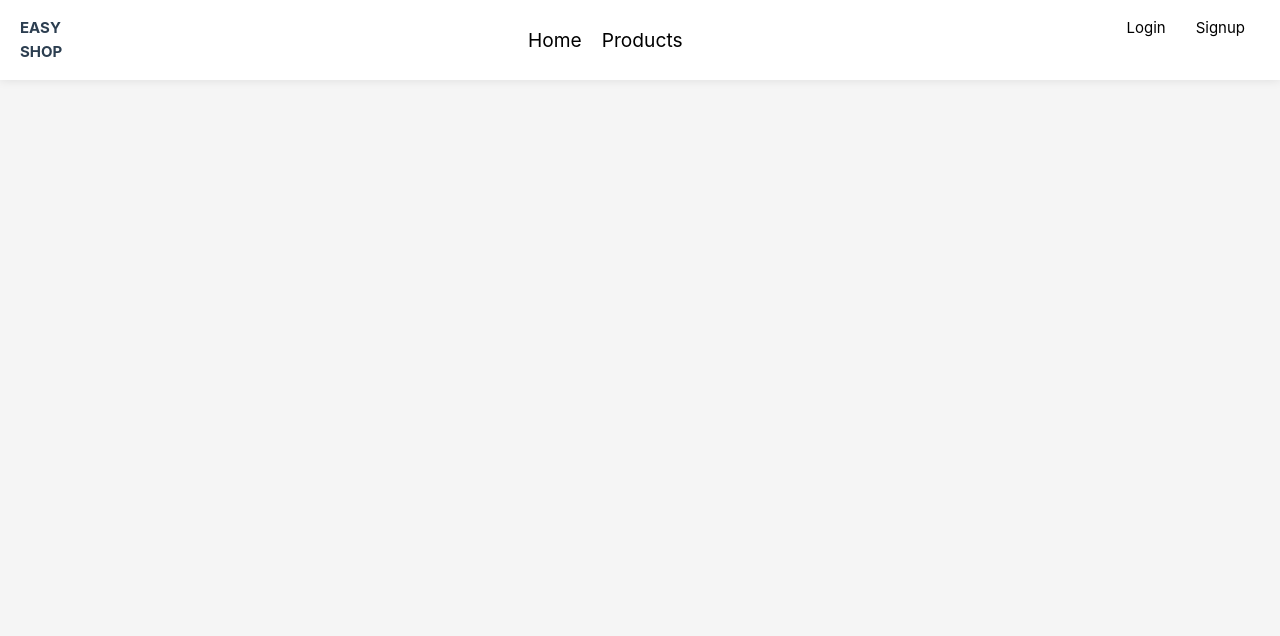
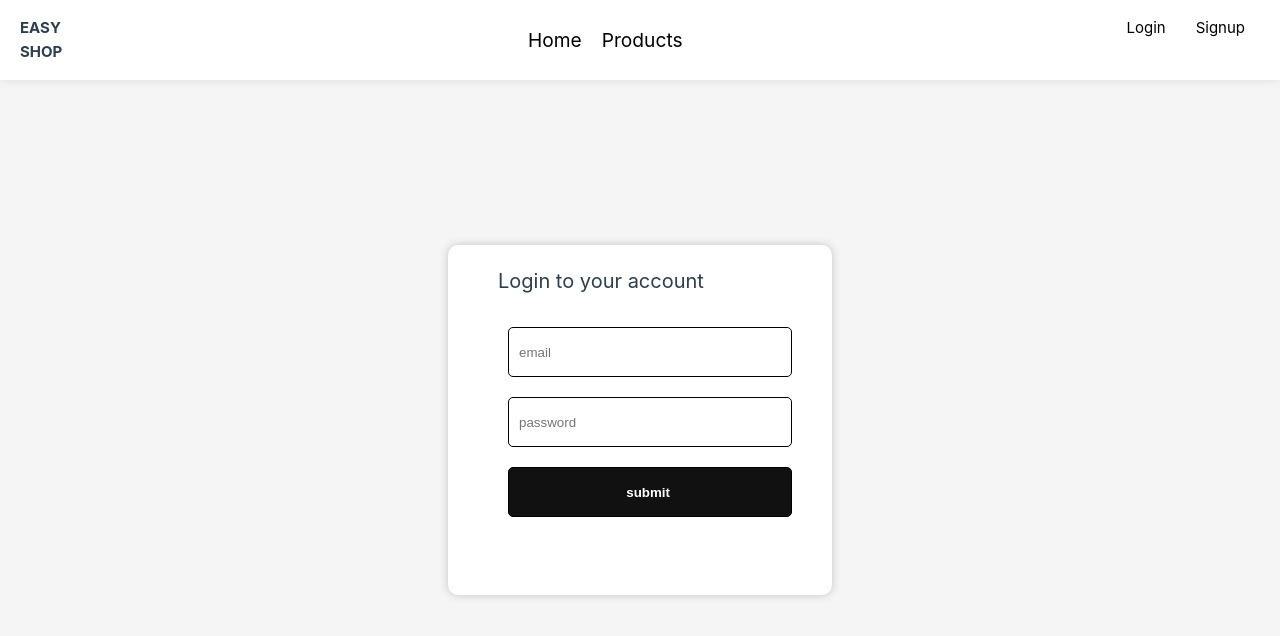
Before and after one commit to jrivo/esgi-ecommerce, a Vue app in the folder front/: page /login in a window 1280 px wide. Shown: the top 636 px of the page. Built offline with nearby package versions, Linux system fonts and the light colour scheme.

Commit message:
Create login page

```diff
--- a/front/src/router/index.js
+++ b/front/src/router/index.js
@@ -3,7 +3,7 @@ import HomeView from "../views/HomeView.vue";
 import FormView from "../views/FormView.vue";
 import ProductsView from "../views/ProductsView.vue";
 import ProductView from "../views/ProductView.vue";
-
+import LoginView from "../views/LoginView.vue";
 const router = createRouter({
   history: createWebHistory(import.meta.env.BASE_URL),
 
@@ -29,6 +29,11 @@ const router = createRouter({
       component: ProductView,
     },
     {
+      path: "/login",
+      name: "login",
+      component: LoginView,
+    },
+    {
       path: "/formView",
       name: "formView",
       component: FormView,
--- a/front/src/views/FormView.vue
+++ b/front/src/views/FormView.vue
@@ -13,6 +13,7 @@ const initialValues = reactive({
 
 // Fonction de validation du Form
 function validate(values) {
+    console.log("validate", values);
     const errors = {};
     if (!values.email) {
         errors.email = "Required";
--- /dev/null
+++ b/front/src/views/LoginView.vue
@@ -0,0 +1,134 @@
+<script setup>
+import VueFormik from "@/components/Form/VueFormik.vue";
+import VueField from "@/components/Form/VueField.vue";
+import { reactive } from "vue";
+
+// Valeur du Form
+const initialValues = reactive({
+    email: "",
+    date: "",
+    password: "",
+    color: "",
+});
+
+// Fonction de validation du Form
+function validate(values) {
+    console.log("validate", values);
+    const errors = {};
+    if (!values.email) {
+        errors.email = "Required";
+    } else if (!/^[A-Z0-9._%+-]+@[A-Z0-9.-]+\.[A-Z]{2,}$/i.test(values.email)) {
+        errors.email = "Invalid email address";
+    }
+    if (!values.password) {
+        errors.password = "Required";
+    }
+    if (!values.color) {
+        errors.color = "Required";
+    }
+    return errors;
+}
+
+// Fonction à éxécuté lors de l'evement sumbit => validate OK (donnée valide)
+function print(val, { setIsSubmitting }) {
+    console.log(val);
+    setIsSubmitting(true);
+}
+</script>
+
+<template>
+    <div class="main-container">
+        <div class="login-card">
+            <VueFormik
+                v-slot="{ values, errors, handleSubmit, isSubmitting }"
+                :initialValues="initialValues"
+                :validate="validate"
+                @submit="print"
+            >
+                <h1 class="title">Login to your account</h1>
+                <!--
+                {{ JSON.stringify(values) }}
+                {{ errors }}
+                {{ isSubmitting }} -->
+
+                <!-- EXEMPLE => A MODIFIER -->
+                <VueField
+                    type="email"
+                    name="email"
+                    placeholder="email"
+                    class="input"
+                />
+                <VueField
+                    name="password"
+                    type="password"
+                    placeholder="password"
+                    class="input"
+                />
+                <VueField
+                    name="button"
+                    value="submit "
+                    :disabled="isSubmitting"
+                    type="submit"
+                    class="submit-button"
+                />
+                <!-- EXEMPLE => A MODIFIER -->
+            </VueFormik>
+        </div>
+    </div>
+</template>
+
+<style scoped>
+.form {
+    display: flex;
+    flex-direction: column;
+    align-items: center;
+    justify-content: center;
+    width: 100%;
+    height: 100%;
+}
+.input {
+    width: 100%;
+    height: 50px;
+    border: 1px solid black;
+    border-radius: 5px;
+    margin: 10px;
+    padding: 10px;
+}
+
+.submit-button {
+    width: 100%;
+    height: 50px;
+    border: 1px solid black;
+    border-radius: 5px;
+    margin: 10px;
+    padding: 10px;
+    background-color: #111;
+    color: #fff;
+    font-weight: bold;
+    cursor: pointer;
+}
+
+.main-container {
+    display: flex;
+    justify-content: center;
+    align-items: center;
+    height: 60vh;
+}
+
+.login-card {
+    width: 30vw;
+    height: 350px;
+    border-radius: 10px;
+    background-color: #fff;
+    box-shadow: 0 0 10px 0 rgba(0, 0, 0, 0.2);
+    padding-right: 50px;
+    padding-left: 50px;
+}
+
+.title {
+    font-size: 20px;
+    font-weight: 400;
+    margin-top: 20px;
+    margin-bottom: 20px;
+}
+</style>
```
